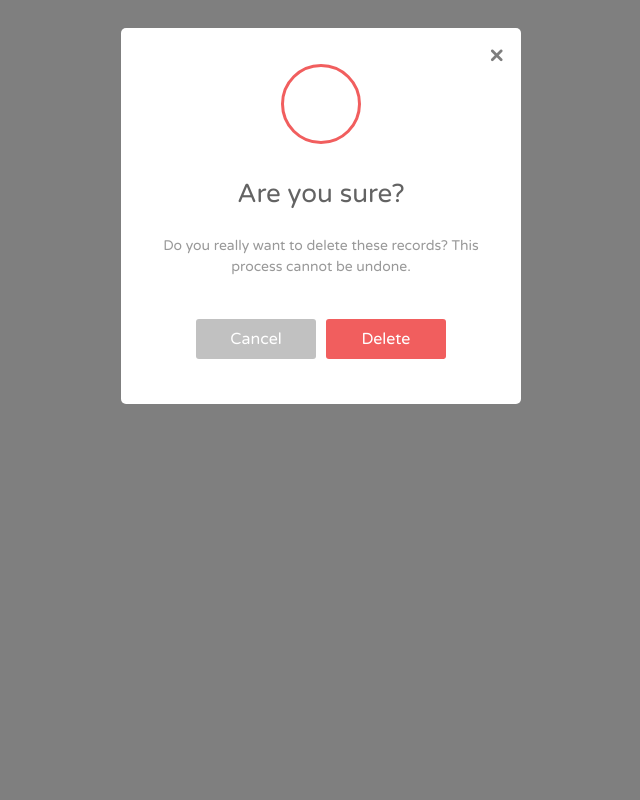
After one commit to gidetesting/blood-donors, a Django app: page /tst in a window 1280 px wide, after a click on "Click to Open Confirm Modal". The commit adds this page. Shown: the whole page, without its empty margins (319-959 px from the left). Run offline with Django 4.2, Linux system fonts and the light colour scheme; some libraries are stand-ins or nearby versions.

Commit message:
almost done

```diff
--- a/Blood_doner/home/urls.py
+++ b/Blood_doner/home/urls.py
@@ -8,7 +8,8 @@ urlpatterns = [
     path("login",views.login_user,name="login"),
     path("search",views.search,name="search"),
     path("contact",views.contact,name="contact"),
+    path("tst",views.test1,name="deleteconf"),
     path('delete/<str:slug>',views.delete_post,name='delpost'),
-    path('del_conf',views.del_conf,name="conformation"),
+    path('del_conf/<str:slug>',views.del_conf,name="conformation"),
     path('donor_posted/<str:username>/', views.donor_posted, name='donor_has_posted'),
 ]
--- a/Blood_doner/home/views.py
+++ b/Blood_doner/home/views.py
@@ -19,15 +19,15 @@ def index(request):
             messages.error(request,"please enter a valid number")
         else:
             dnr = Doner(user_name=name,contact_no=phone,blood_group=blood,state=state,city=city,slug=name)
-            messages.success(request,"Thanks for being a doner")
+            messages.success(request,"Thanks for being a donor")
             dnr.save()
             return redirect("/")
     all_doners = Doner.objects.all()
     context = {'doners':all_doners}
     return render(request,'index.html',context)
 
-def del_conf(request):
-    all_doners = Doner.objects.all()
+def del_conf(request,slug):
+    all_doners = Doner.objects.filter(slug=slug)
     context = {'mes':all_doners}
     return render(request,'del_conf.html',context)
 
@@ -87,3 +87,6 @@ def delete_post(request,slug):
 def donor_posted(request, username):
     user = User.objects.get(username=username)
     has_posted = BlogPost.objects.filter(author=user).exists()
+
+def test1(request):
+    return render(request,'test1.html')
--- a/Blood_doner/templates/contact.html
+++ b/Blood_doner/templates/contact.html
@@ -24,10 +24,10 @@
     </style>
   </head>
   <body>
-    <a href="/" id="back"><button class="btn btn-primary">Go Back</button></a>
-    <div class="container">
+    <div class="container my-5">
         <h4>Have a general query contact us at  +91 94175 0082</h4>
-    </div>
+  </div>
+
     <script src="https://cdn.jsdelivr.net/npm/bootstrap@5.0.2/dist/js/bootstrap.bundle.min.js" integrity="sha384-MrcW6ZMFYlzcLA8Nl+NtUVF0sA7MsXsP1UyJoMp4YLEuNSfAP+JcXn/tWtIaxVXM" crossorigin="anonymous"></script>
   </body>
 </html>
--- a/Blood_doner/templates/signup.html
+++ b/Blood_doner/templates/signup.html
@@ -19,7 +19,7 @@
         h2{
             margin-bottom: 2vw;
         }
-        #already{
+        .already{
           float: right;
           margin: -20px;
           margin-right: 10px;
@@ -57,7 +57,7 @@
             <div class="col-12">
               <button class="btn btn-primary" type="submit">Submit</button>
             </div>
-            <a id="already" href="/login">already a user</a>
+              <a class="already" href="/login">already a user? log in here</a>
           </form>
     </div>
     <!-- Optional JavaScript; choose one of the two! -->
--- /dev/null
+++ b/Blood_doner/templates/test1.html
@@ -0,0 +1,128 @@
+<!DOCTYPE html>
+<html lang="en">
+    <head>
+        <meta charset="utf-8">
+        <meta name="viewport" content="width=device-width, initial-scale=1, shrink-to-fit=no">
+        <title>Bootstrap Delete Confirmation Modal</title>
+        <link rel="stylesheet" href="https://fonts.googleapis.com/css?family=Roboto|Varela+Round">
+        <link rel="stylesheet" href="https://stackpath.bootstrapcdn.com/bootstrap/4.5.0/css/bootstrap.min.css">
+        <link rel="stylesheet" href="https://fonts.googleapis.com/icon?family=Material+Icons">
+        <link rel="stylesheet" href="https://maxcdn.bootstrapcdn.com/font-awesome/4.7.0/css/font-awesome.min.css">
+        <script src="https://code.jquery.com/jquery-3.5.1.min.js"></script>
+        <script src="https://cdn.jsdelivr.net/npm/popper.js@1.16.0/dist/umd/popper.min.js"></script>
+        <script src="https://stackpath.bootstrapcdn.com/bootstrap/4.5.0/js/bootstrap.min.js"></script>
+        <style>
+            body {
+                font-family: 'Varela Round', sans-serif;
+            }
+            .modal-confirm {
+                color: #636363;
+                width: 400px;
+            }
+            .modal-confirm .modal-content {
+                padding: 20px;
+                border-radius: 5px;
+                border: none;
+                text-align: center;
+                font-size: 14px;
+            }
+            .modal-confirm .modal-header {
+                border-bottom: none;
+                position: relative;
+            }
+            .modal-confirm h4 {
+                text-align: center;
+                font-size: 26px;
+                margin: 30px 0 -10px;
+            }
+            .modal-confirm .close {
+                position: absolute;
+                top: -5px;
+                right: -2px;
+            }
+            .modal-confirm .modal-body {
+                color: #999;
+            }
+            .modal-confirm .modal-footer {
+                border: none;
+                text-align: center;
+                border-radius: 5px;
+                font-size: 13px;
+                padding: 10px 15px 25px;
+            }
+            .modal-confirm .modal-footer a {
+                color: #999;
+            }
+            .modal-confirm .icon-box {
+                width: 80px;
+                height: 80px;
+                margin: 0 auto;
+                border-radius: 50%;
+                z-index: 9;
+                text-align: center;
+                border: 3px solid #f15e5e;
+            }
+            .modal-confirm .icon-box i {
+                color: #f15e5e;
+                font-size: 46px;
+                display: inline-block;
+                margin-top: 13px;
+            }
+            .modal-confirm .btn, .modal-confirm .btn:active {
+                color: #fff;
+                border-radius: 4px;
+                background: #60c7c1;
+                text-decoration: none;
+                transition: all 0.4s;
+                line-height: normal;
+                min-width: 120px;
+                border: none;
+                min-height: 40px;
+                border-radius: 3px;
+                margin: 0 5px;
+            }
+            .modal-confirm .btn-secondary {
+                background: #c1c1c1;
+            }
+            .modal-confirm .btn-secondary:hover, .modal-confirm .btn-secondary:focus {
+                background: #a8a8a8;
+            }
+            .modal-confirm .btn-danger {
+                background: #f15e5e;
+            }
+            .modal-confirm .btn-danger:hover, .modal-confirm .btn-danger:focus {
+                background: #ee3535;
+            }
+            .trigger-btn {
+                display: inline-block;
+                margin: 100px auto;
+            }
+        </style>
+          <div class="text-center">
+            <!-- Button HTML (to Trigger Modal) -->
+            <a href="#myModal" class="trigger-btn" data-toggle="modal">Click to Open Confirm Modal</a>
+        </div>
+
+        <!-- Modal HTML -->
+        <div id="myModal" class="modal fade">
+            <div class="modal-dialog modal-confirm">
+                <div class="modal-content">
+                    <div class="modal-header flex-column">
+                        <div class="icon-box">
+                            <i class="material-icons">&#xE5CD;</i>
+                        </div>
+                        <h4 class="modal-title w-100">Are you sure?</h4>
+                        <button type="button" class="close" data-dismiss="modal" aria-hidden="true">&times;</button>
+                    </div>
+                    <div class="modal-body">
+                        <p>Do you really want to delete these records? This process cannot be undone.</p>
+                    </div>
+                    <div class="modal-footer justify-content-center">
+                        <button type="button" class="btn btn-secondary" data-dismiss="modal">Cancel</button>
+                        <button type="button" class="btn btn-danger">Delete</button>
+                    </div>
+                </div>
+            </div>
+        </div>
+        </body>
+</html>
```
Also changed, not shown: Blood_doner/templates/del_conf.html (+10 -3 lines), Blood_doner/templates/index.html (+76 -24 lines), Blood_doner/templates/search.html (+33 -22 lines), Blood_doner/db.sqlite3.
